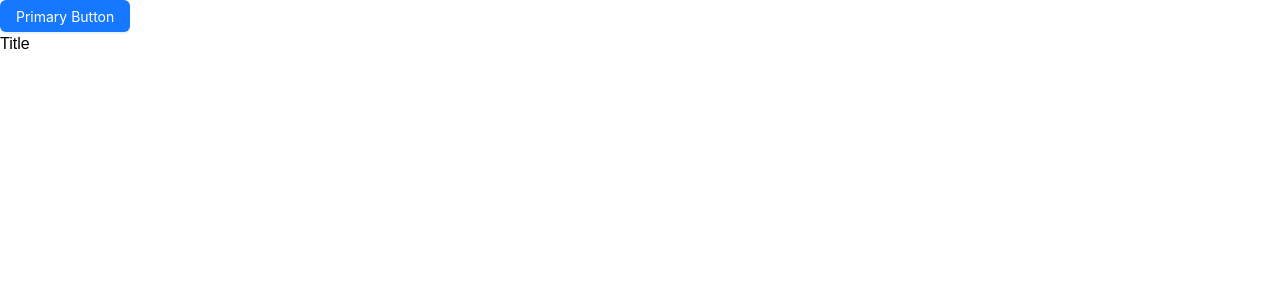
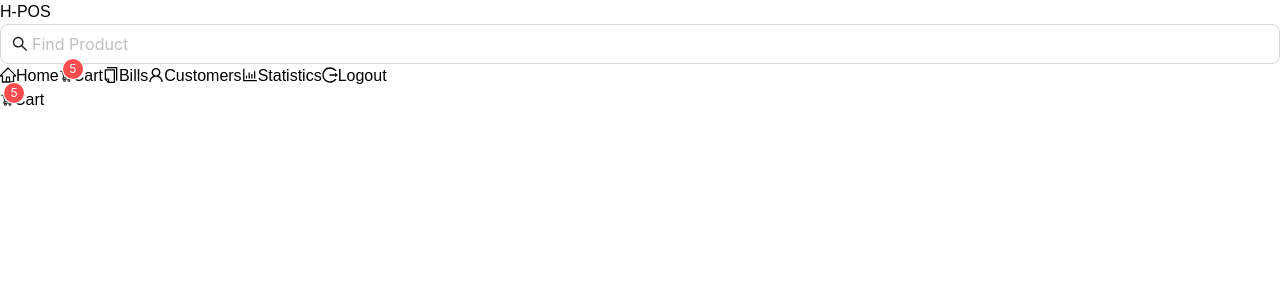
Before and after one commit to hakankaraahmet/H-Poss, a React (Vite) app in the folder client/: page / in a window 1280 px wide. Shown: the top 300 px of the page. Built offline with nearby package versions, Linux system fonts and the light colour scheme; a web font is replaced by a local one.

Commit message:
header is completed

```diff
--- a/client/src/App.jsx
+++ b/client/src/App.jsx
@@ -1,11 +1,10 @@
 import "./App.css";
-import { Button } from "antd";
+import Header from "./components/Header";
+
 function App() {
   return (
     <div>
-      <Button type="primary">Primary Button</Button>
-      <h1 className="primary underline">
-      Title</h1>
+      <Header />
     </div>
   );
 }
--- /dev/null
+++ b/client/src/components/Header/index.jsx
@@ -0,0 +1,56 @@
+import React from "react";
+import { Input } from "antd";
+import { SearchOutlined, ShoppingCartOutlined } from "@ant-design/icons";
+import { Badge } from "antd";
+import { navItems } from "../../constants/navItems";
+const Header = () => {
+  return (
+    <div className="border-2 mb-6">
+      <header className="header py-4 px-6 flex justify-between items-center gap-10">
+        <div className="logo">
+          <a href="/">
+            <h2 className="text-2xl font-bold md:text-4xl">H-POS</h2>
+          </a>
+        </div>
+        <div className="header-search flex-1 justify-center">
+          <Input
+            size="large"
+            placeholder="Find Product"
+            prefix={<SearchOutlined />}
+            className="rounded-full max-w-[800px]"
+          />
+        </div>
+        <div
+          className={`menu-links flex justify-between items-center gap-7 md:static  bottom-0 w-screen bg-white
+        md:bg-transparent md:w-auto left-0 border-t md:border-t-0 md:px-0 px-4 py-2 fixed`}
+        >
+          {navItems.map((navItem) => (
+            <a
+              href={navItem.link}
+              className={`flex flex-col items-center hover:text-[#40a9ff] transition-all ${
+                navItem.badge && "hidden md:flex"
+              }`}
+              key={navItem.id}
+            >
+              {navItem.icon}
+              <span className="md:text-xs text-[10px] mt-1">
+                {navItem.name}
+              </span>
+            </a>
+          ))}
+          </div>
+          <a
+            href={"#"}
+            className={`flex flex-col items-center hover:text-[#40a9ff] transition-all md:hidden`}
+          >
+            <Badge count={5}>
+              <ShoppingCartOutlined className="text-2xl" />
+            </Badge>
+            <span className="text-xs ">Cart</span>
+          </a>
+      </header>
+    </div>
+  );
+};
+
+export default Header;
--- /dev/null
+++ b/client/src/constants/navItems.jsx
@@ -0,0 +1,53 @@
+import {
+  ShoppingCartOutlined,
+  HomeOutlined,
+  CopyOutlined,
+  UserOutlined,
+  BarChartOutlined,
+  LogoutOutlined,
+} from "@ant-design/icons";
+import { Badge } from "antd";
+
+export const navItems = [
+  {
+    id: 0,
+    name: "Home",
+    link: "#",
+    icon: <HomeOutlined className="text-xl md:text-2xl" />,
+  },
+  {
+    id: 1,
+    name: "Cart",
+    link: "#",
+    badge: true,
+    icon: (
+      <Badge count={5}>
+        <ShoppingCartOutlined className="text-xl md:text-2xl" />
+      </Badge>
+    ),
+  },
+  {
+    id: 2,
+    name: "Bills",
+    link: "#",
+    icon: <CopyOutlined className="text-xl md:text-2xl" />,
+  },
+  {
+    id: 3,
+    name: "Customers",
+    link: "#",
+    icon: <UserOutlined className="text-xl md:text-2xl" />,
+  },
+  {
+    id: 4,
+    name: "Statistics",
+    link: "#",
+    icon: <BarChartOutlined className="text-xl md:text-2xl" />,
+  },
+  {
+    id: 5,
+    name: "Logout",
+    link: "#",
+    icon: <LogoutOutlined className="text-xl md:text-2xl" />,
+  },
+];
```
